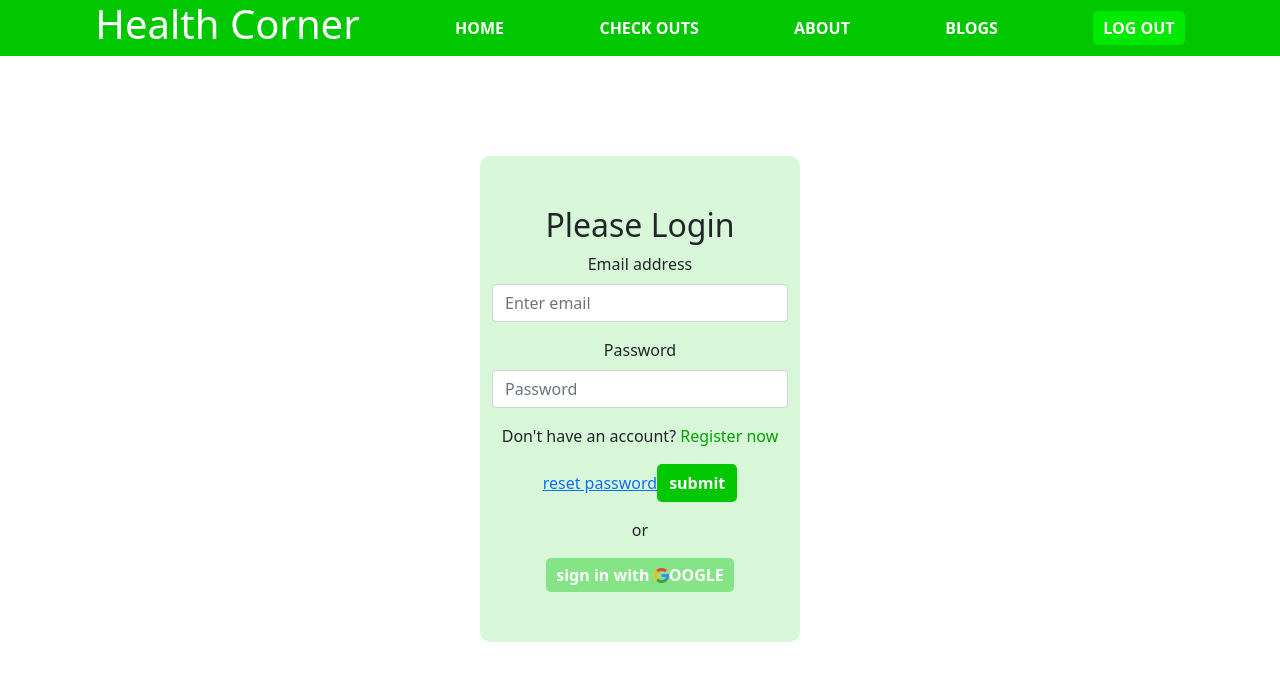
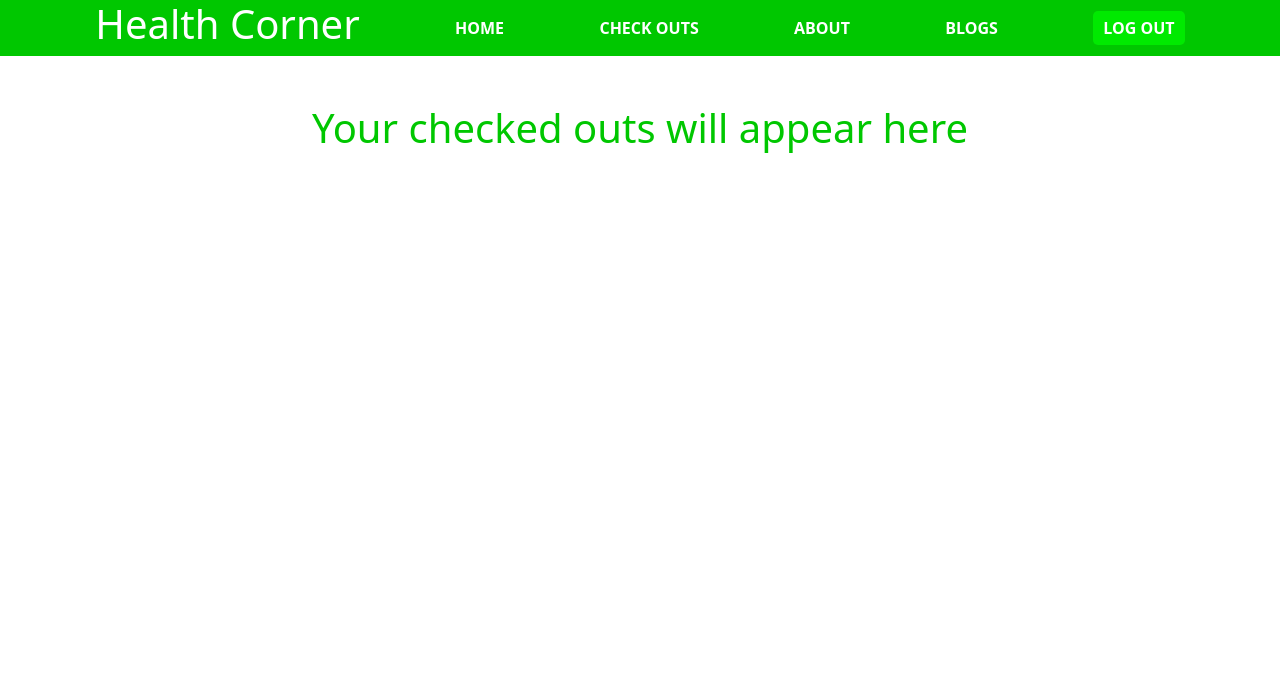
Before and after one commit to mh4bib/health-corner, a React (Create React App) app: page /checkouts in a window 1280 px wide. Before the commit this address led to /login. Shown: the top 680 px of the page. Built offline with nearby package versions, Linux system fonts and the light colour scheme; no server answers; sample sign-in values are in the browser's storage.

Commit message:
reload issue fixed

```diff
--- a/src/component/CheckOuts/CheckOuts.js
+++ b/src/component/CheckOuts/CheckOuts.js
@@ -2,7 +2,7 @@ import React from 'react';
 
 const CheckOuts = () => {
     return (
-        <div>
+        <div className='mt-5'>
             <h1 style={{color:"rgb(0, 199, 0)"}}>Your checked outs will appear here</h1>
         </div>
     );
--- a/src/component/Login/RequireAuth/RequireAuth.js
+++ b/src/component/Login/RequireAuth/RequireAuth.js
@@ -6,6 +6,9 @@ import auth from '../../../firebase.init';
 const RequireAuth = ({children}) => {
     const [user, loading, error] = useAuthState(auth);
     const location = useLocation();
+    if(loading){
+        return <div className='mt-5'> <h3>LOADING...</h3></div>;
+    }
     if(!user){
         return <Navigate to="/login" state={{from:location}} replace />;
     }
```
